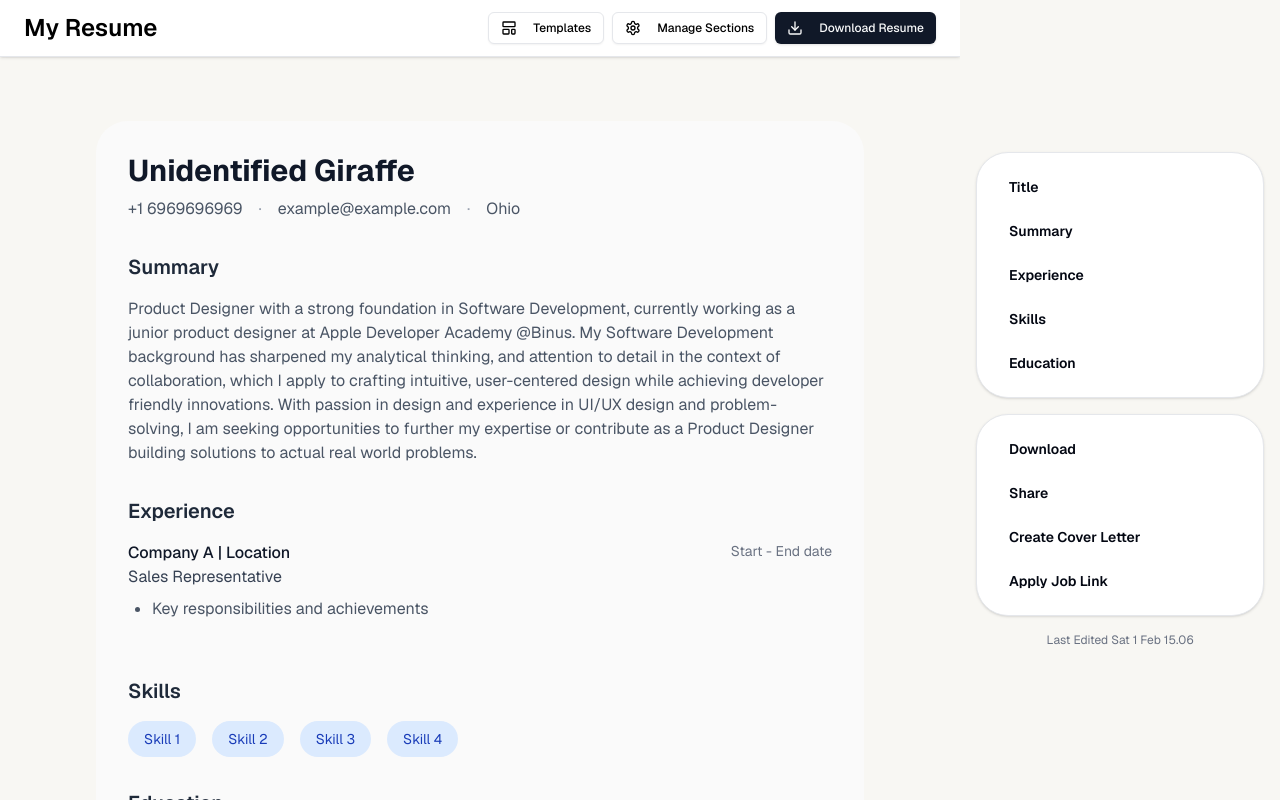
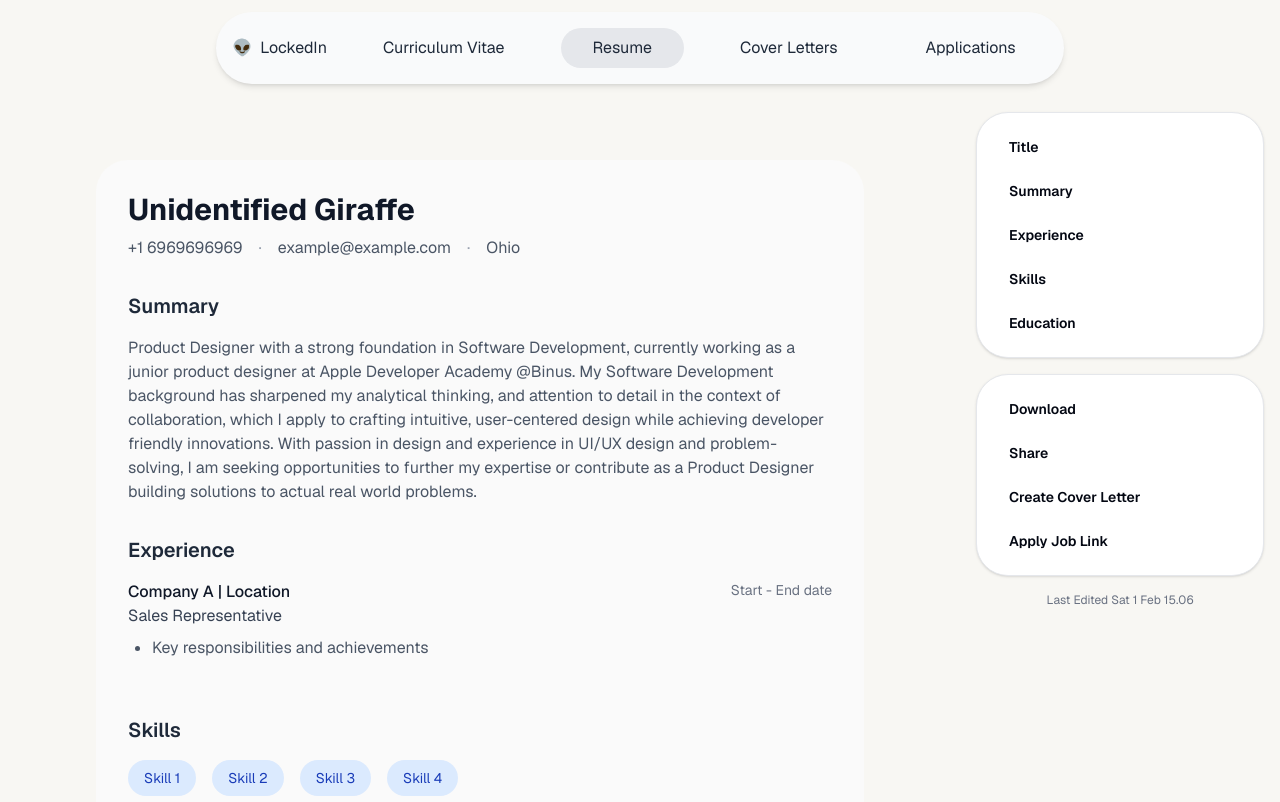
Before and after one commit to LordRonz/lockin, a Next.js app: page /resume/1 in a window 1280 px wide. Shown: the top 802 px of the page. Built offline with nearby package versions, Linux system fonts and the light colour scheme.

Commit message:
feat: navbar

```diff
--- a/src/app/layout.tsx
+++ b/src/app/layout.tsx
@@ -19,7 +19,7 @@ export default function RootLayout({
       <body
         className={cn(
           GeistSans.variable,
-          "antialiased transition-all",
+          "antialiased transition-all bg-[#F8F7F3]",
         )}
       >
         {children}
--- a/src/app/resume/[id]/page.tsx
+++ b/src/app/resume/[id]/page.tsx
@@ -6,9 +6,9 @@ import { ResumeProvider } from "@/context/resume-context";
 export default function ResumePage() {
   return (
     <ResumeProvider>
-      <div className="flex h-screen bg-[#F8F7F3]">
+      <ResumeHeader />
+      <div className="flex">
         <main className="flex-1 overflow-auto">
-          <ResumeHeader />
           <ResumeEditor />
         </main>
         <ResumeSidebar />
--- a/src/components/resume/resume-editor.tsx
+++ b/src/components/resume/resume-editor.tsx
@@ -6,7 +6,7 @@ import { useResumeContext } from "@/context/resume-context";
 export function ResumeEditor() {
   const { resumeRef } = useResumeContext();
   return (
-    <div className="container mx-auto max-w-3xl py-8">
+    <div className="container mx-auto max-w-3xl py-8 mb-4">
       <ResumeComponent ref={resumeRef} />
     </div>
   );
--- a/src/components/resume/resume-header.tsx
+++ b/src/components/resume/resume-header.tsx
@@ -1,24 +1,24 @@
-import { Button } from "@/components/ui/button";
-import { Download, LayoutTemplate, Settings } from "lucide-react";
-
 export function ResumeHeader() {
   return (
-    <header className="sticky top-0 bg-white shadow flex items-center justify-between border-b px-6 py-3">
-      <h1 className="text-2xl font-semibold">My Resume</h1>
-      <div className="flex items-center gap-2">
-        <Button variant="outline" size="sm">
-          <LayoutTemplate className="mr-2 h-4 w-4" />
-          Templates
-        </Button>
-        <Button variant="outline" size="sm">
-          <Settings className="mr-2 h-4 w-4" />
-          Manage Sections
-        </Button>
-        <Button size="sm">
-          <Download className="mr-2 h-4 w-4" />
-          Download Resume
-        </Button>
-      </div>
+    <header className="sticky top-0 flex items-center justify-center px-6 py-3">
+      <nav className="flex items-center justify-center bg-gray-50 p-4 rounded-full shadow-md space-x-6">
+        <button className="flex items-center space-x-2 text-gray-800 hover:text-black focus:outline-none">
+          <span>👽</span>
+          <span>LockedIn</span>
+        </button>
+        <button className="px-8 py-2 text-gray-800 hover:text-black focus:outline-none">
+          Curriculum Vitae
+        </button>
+        <button className="px-8 py-2 bg-gray-200 rounded-full text-gray-800 focus:outline-none">
+          Resume
+        </button>
+        <button className="px-8 py-2 text-gray-800 hover:text-black focus:outline-none">
+          Cover Letters
+        </button>
+        <button className="px-8 py-2 text-gray-800 hover:text-black focus:outline-none">
+          Applications
+        </button>
+      </nav>
     </header>
   );
 }
```
